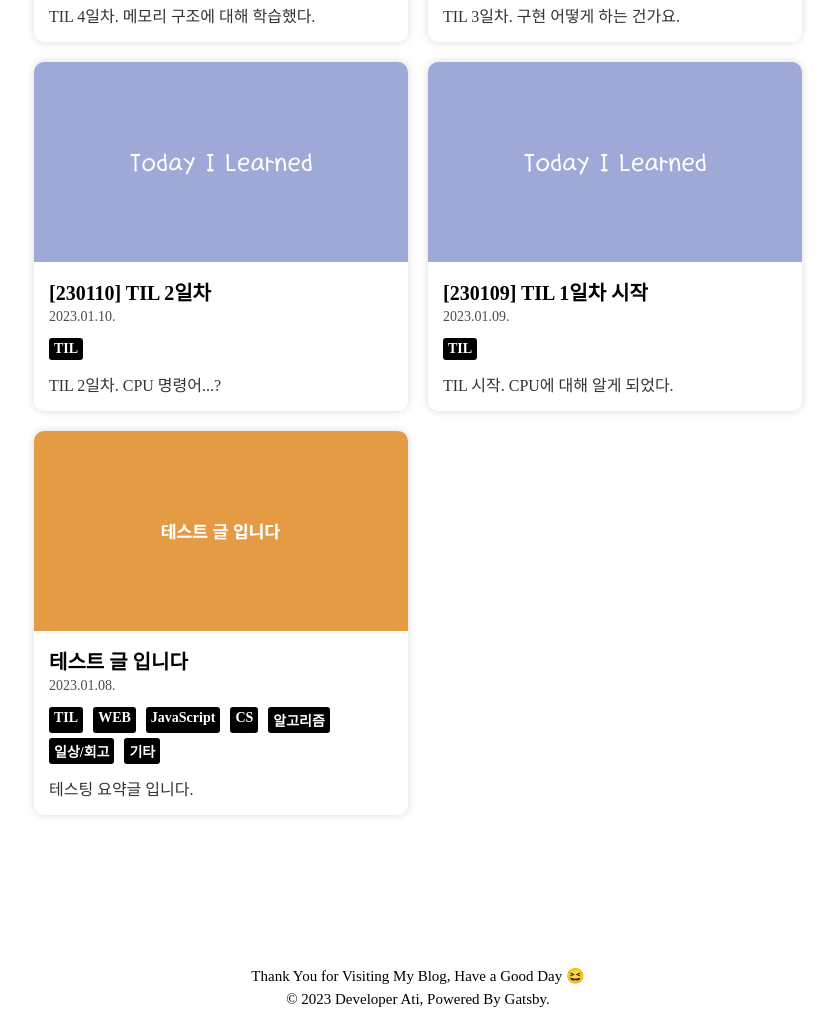
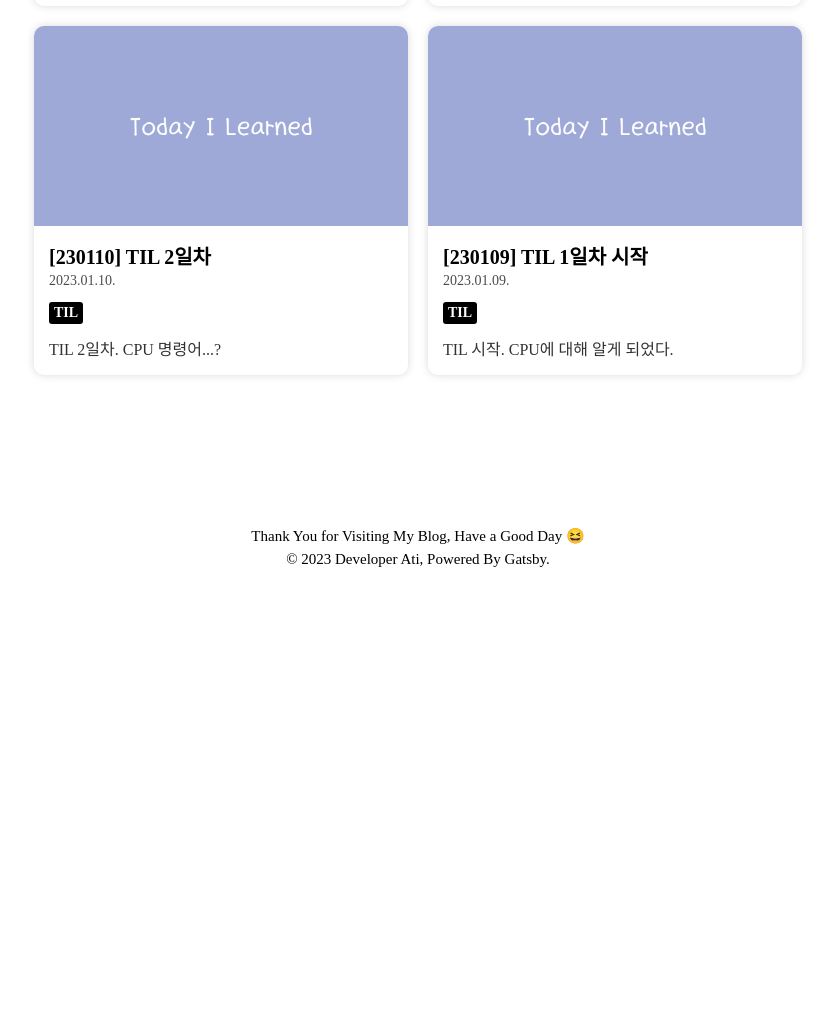
Before and after one commit to lolWK/lolWK.github.io, a Gatsby site: page / in a window 1280 px wide. Shown: the part 1625-2640 px from the top of the page, without its empty margins (222-1057 px from the left). After the commit the page ends 2245 px from the top, so only its background shows below. Built offline with nearby package versions, Linux system fonts and the light colour scheme; Gatsby itself is replaced by a stand-in of ours; a web font is replaced by a local one.

Commit message:
fix: 카테고리 수정, 테스트 글 삭제

````diff
--- a/contents/daily/make_blog.md
+++ b/contents/daily/make_blog.md
@@ -1,7 +1,7 @@
 ---
 date: '2023-01-14'
 title: '블로그 시작해버렸다'
-categories: ['일상/회고']
+categories: ['일상']
 summary: '하루 만에 블로그를 만들어버린 이야기'
 thumbnail: './daily_thumnail.jpg'
 ---
--- a/contents/test/test.md
+++ /dev/null
@@ -1,17 +0,0 @@
----
-date: '2023-01-08'
-title: '테스트 글 입니다'
-categories: ['TIL', 'WEB', 'JavaScript', 'CS', '알고리즘', '일상/회고', '기타']
-summary: '테스팅 요약글 입니다.'
-thumbnail: './test.jpg'
----
-
-### Test
-
-테스트
-
-```
-# 테스트
-console.log('test')
-console.log('test')
-```
````
Also changed, not shown: contents/test/test.jpg (deleted), contents/test/test.png (deleted).
